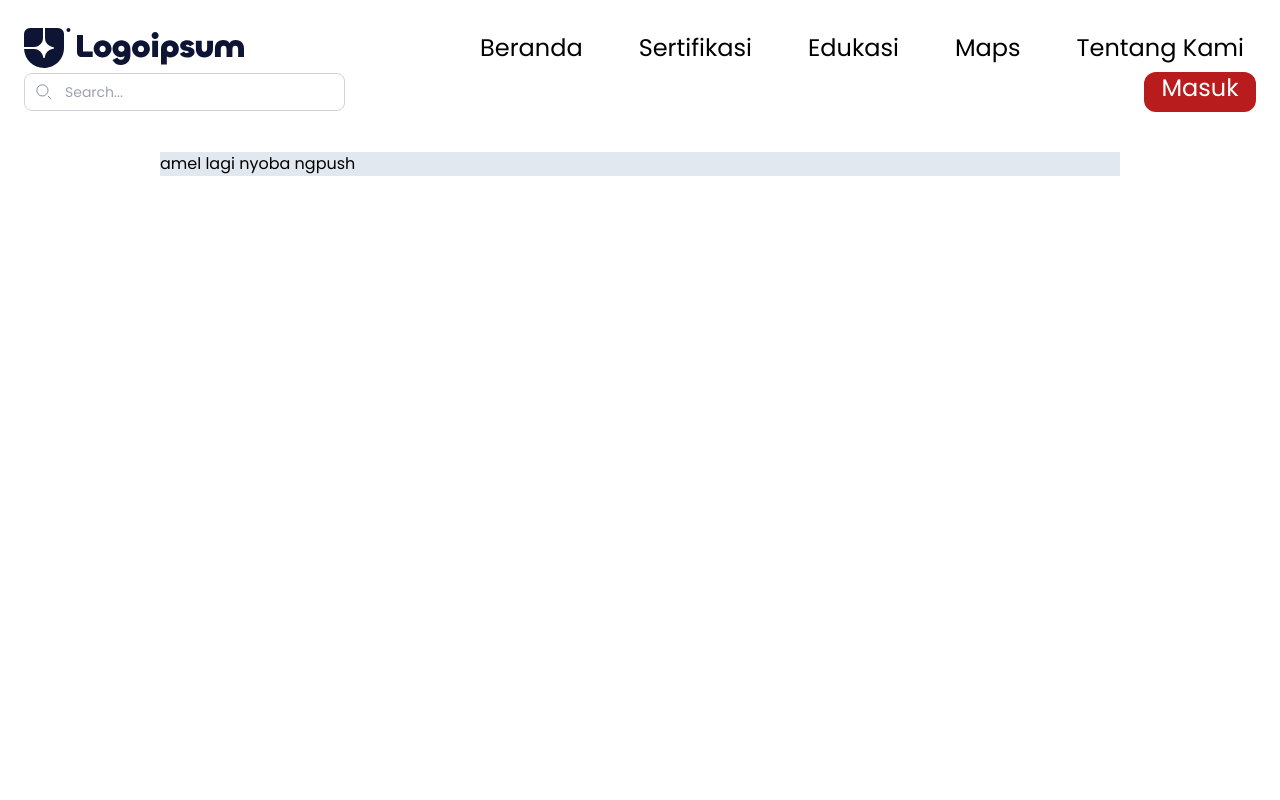
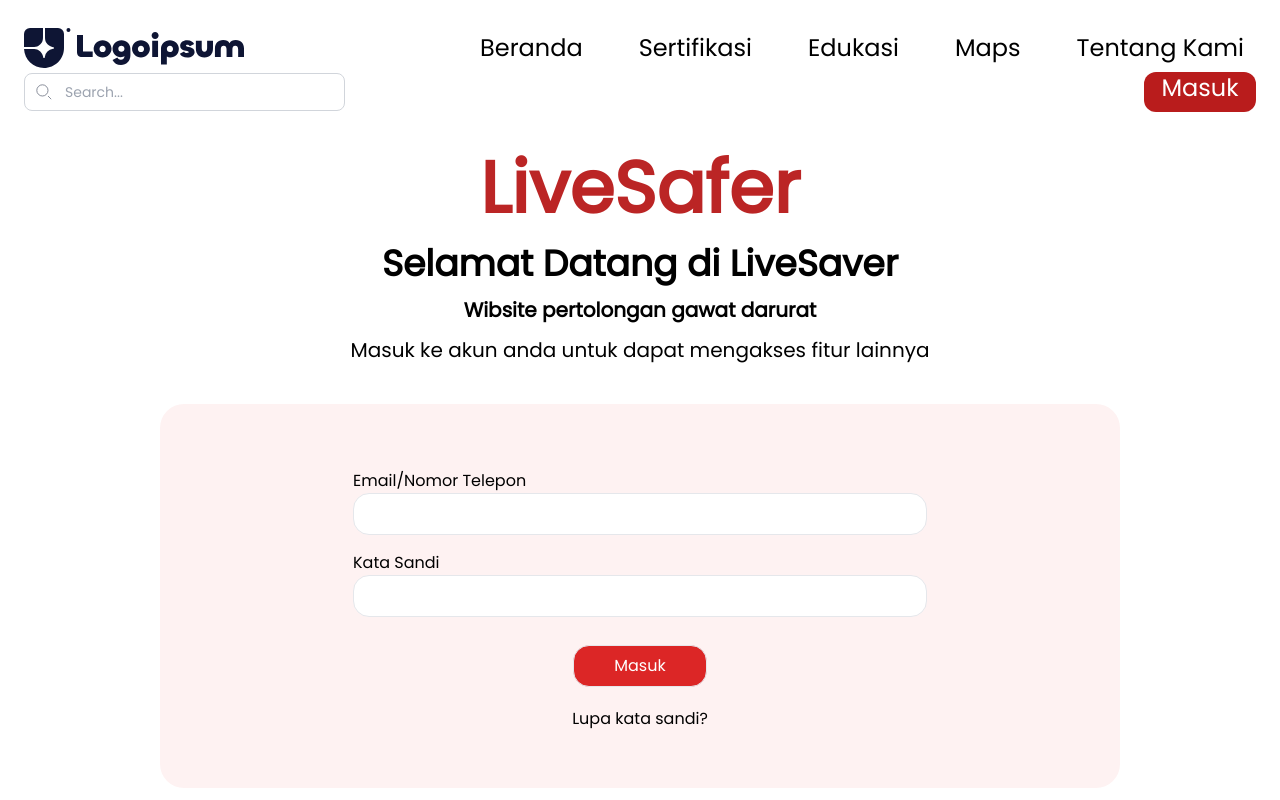
Before and after one commit to Johangaulz/Massive-ppgd, a React (Vite) app: page /login in a window 1280 px wide. Shown: the top 800 px of the page. Built offline with nearby package versions, Linux system fonts and the light colour scheme.

Commit message:
login amel

```diff
--- a/src/Components/Login.jsx
+++ b/src/Components/Login.jsx
@@ -4,7 +4,34 @@ const Login = () => {
   return (
     <div className="w-full min-h-screen">
       <div className="w-full flex flex-col items-center justify-center my-10">
-        <p className="w-3/4 h-1/2 bg-slate-200">amel lagi nyoba ngpush</p>
+        <p className="text-7xl font-extrabold text-center text-[#BB2525] mb-5 ">
+          LiveSafer
+        </p>
+        <p className="text-4xl font-bold text-center mb-3">
+          Selamat Datang di LiveSaver
+        </p>
+        <p className="text-xl font-bold text-center mb-3">
+          Wibsite pertolongan gawat darurat
+        </p>
+        <p className="text-xl font-light text-center ">
+          Masuk ke akun anda untuk dapat mengakses fitur lainnya
+        </p>
+      </div>
+      <div className="w-full flex justify-center mb-20">
+        <div className="w-3/4 h-96 bg-red-50 rounded-3xl flex flex-col justify-center items-center">
+          <div className="flex flex-col py-2">
+            <label>Email/Nomor Telepon</label>
+            <input className="border p-2 px-32 rounded-2xl" type="text" />
+          </div>
+          <div className="flex flex-col py-2 rounded-2xl">
+            <label>Kata Sandi</label>
+            <input className="border p-2 px-32 rounded-2xl" type="text" />
+          </div>
+          <button className="border my-5 py-2 px-10 rounded-2xl bg-red-600 text-[#fff]">
+            Masuk
+          </button>
+          <p className="text-center">Lupa kata sandi?</p>
+        </div>
       </div>
     </div>
   );
```
